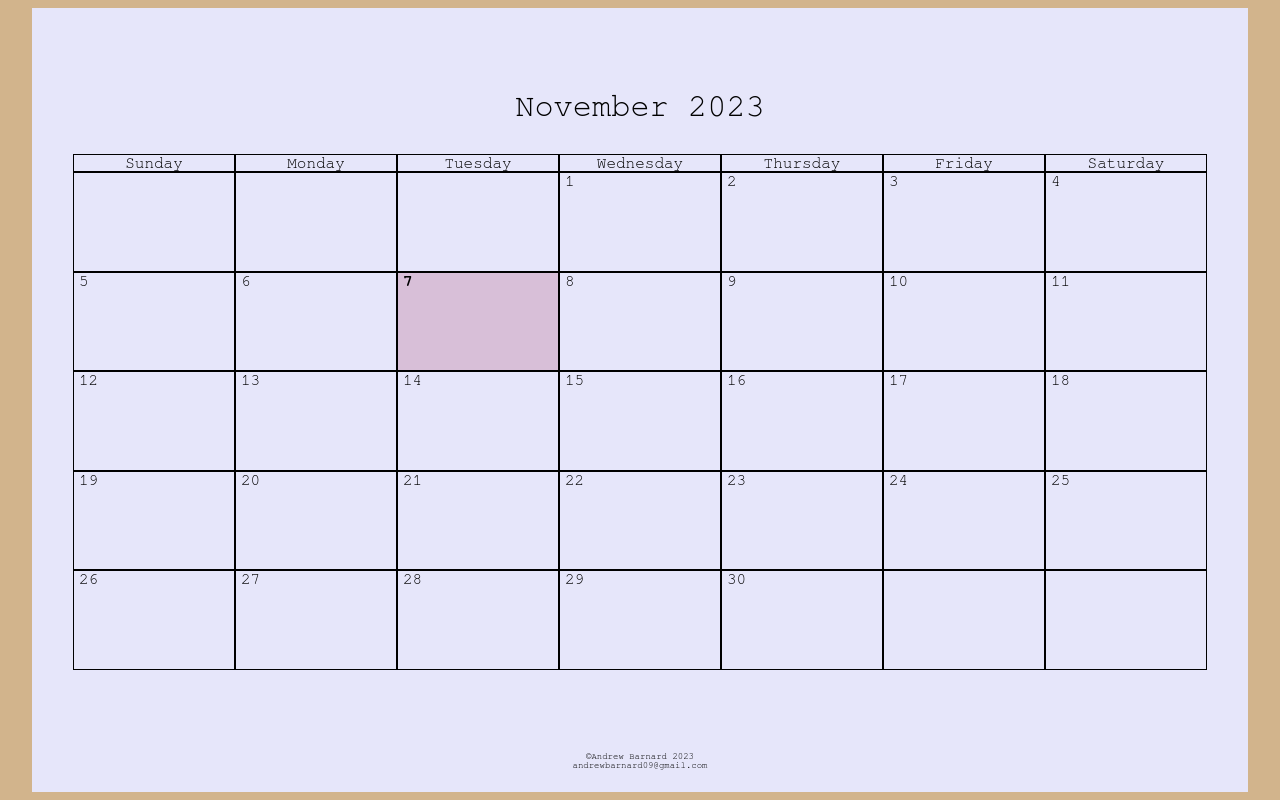
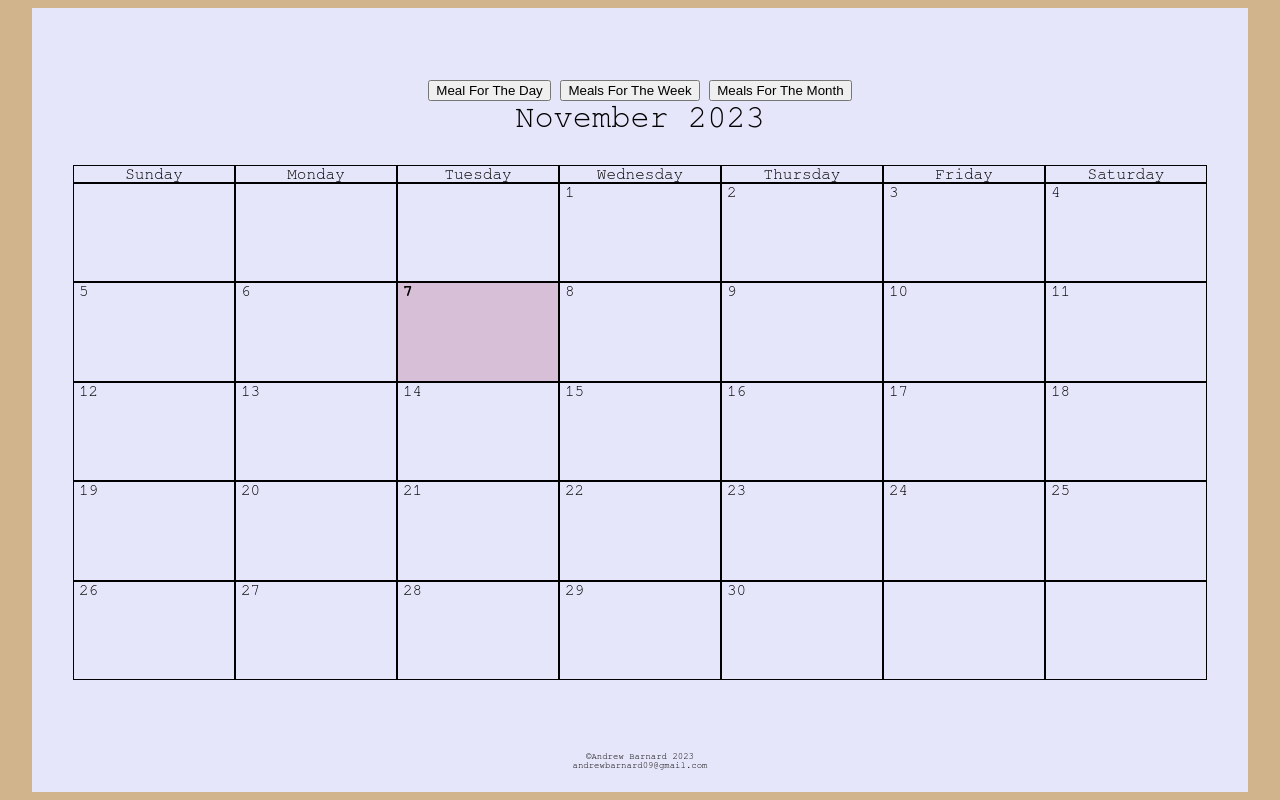
Before and after one commit to abarnard91/calendar, a plain HTML site: page index.html in a window 1280 px wide. Drawn offline with Linux system fonts and the light colour scheme.

Commit message:
Update index.html
added div buttonRow for buttons to add 1 meal to current day, or 1 week for a week's worth of Meals, and 1 month Meals

```diff
--- a/index.html
+++ b/index.html
@@ -8,6 +8,11 @@
  </head>
 <body>
   <div id="background">
+    <div id="buttonRow">
+      <button id="oneDayMeal">Meal For The Day</button>
+      <button id="oneWeekMeals">Meals For The Week</button>
+      <button id="oneMonthMeals">Meals For The Month</button>
+    </div>
     <div id="Month_year">
 
     </div>
```
